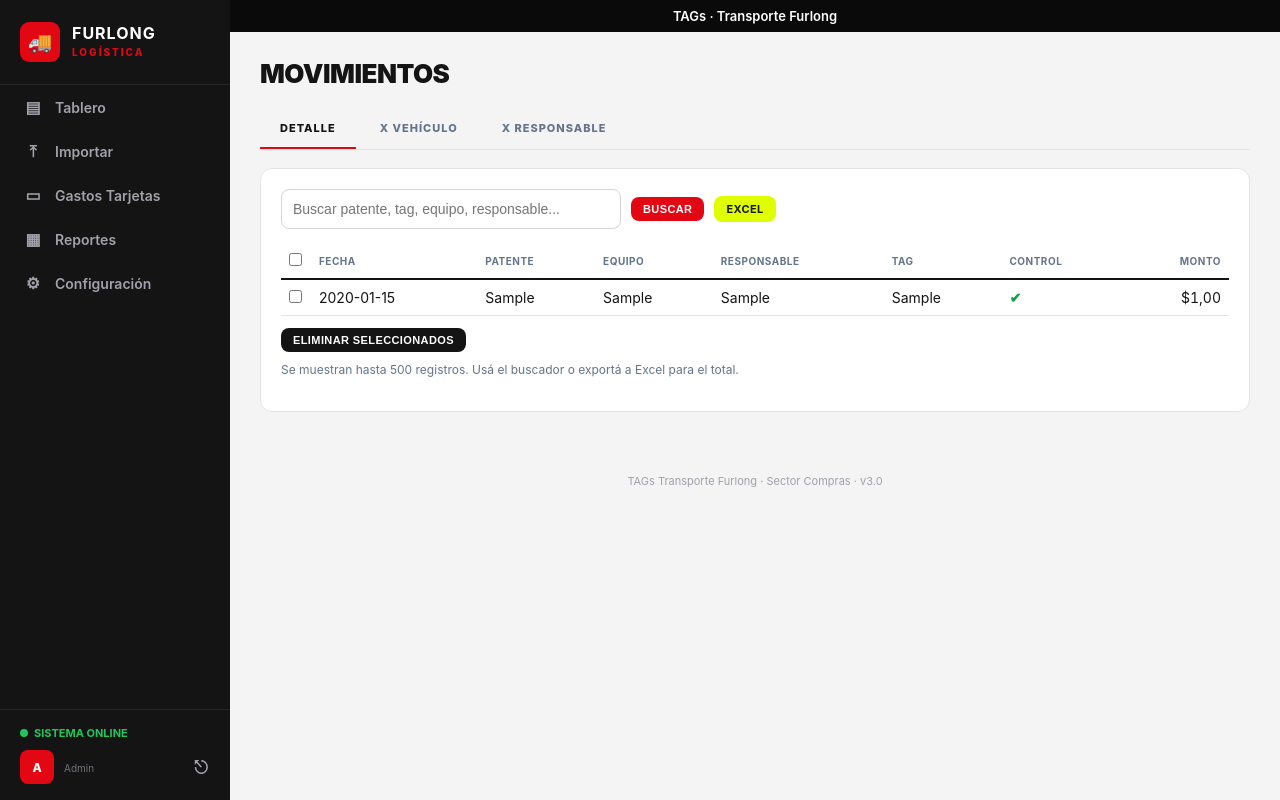
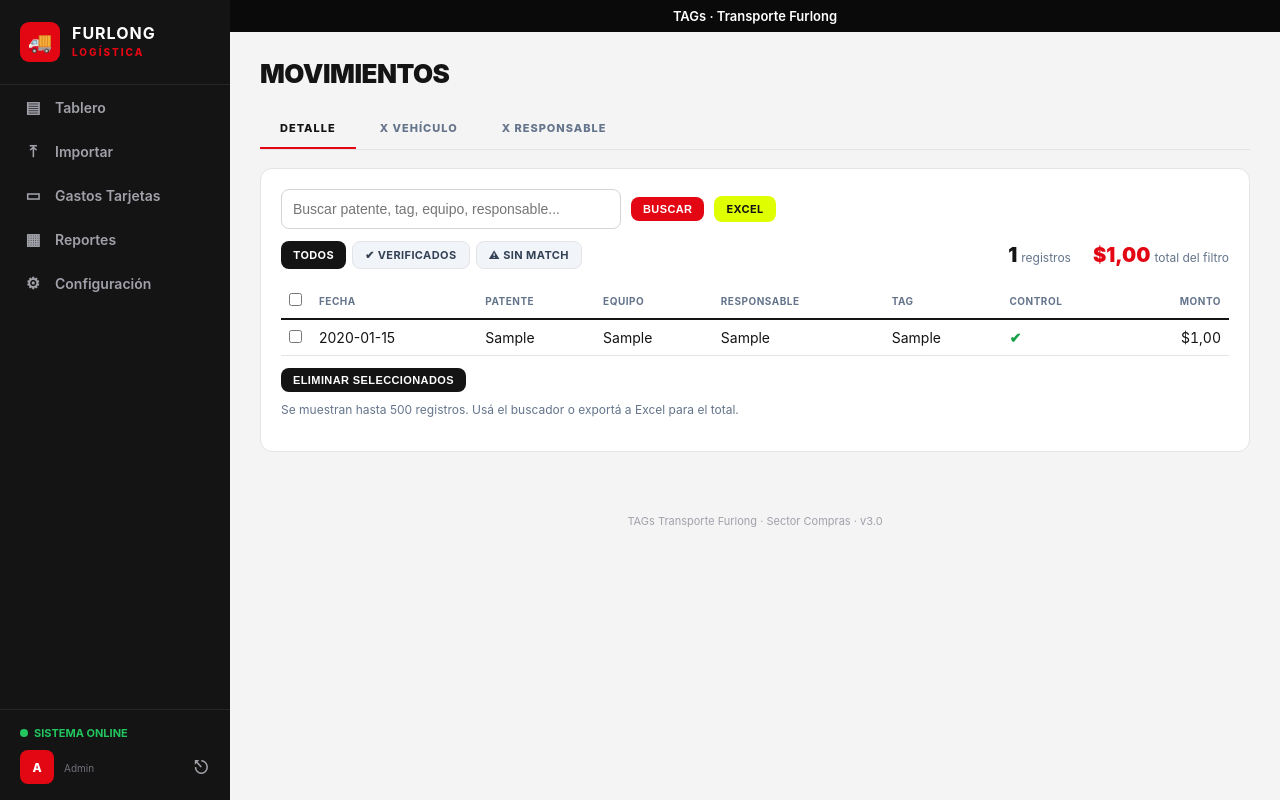
Before and after one commit to Matiasfernandez83/tags-furlong, a Flask app: page /movimientos in a window 1280 px wide. Run offline with Flask 3, Linux system fonts and the light colour scheme; the visitor is signed in with stand-in values (Sample User, id 1); tables that the repository leaves empty hold one stand-in row (values such as "Sample post").

Commit message:
Mejora parseo de fechas/categorias y filtros en Movimientos
Parseo:
- Fechas flexibles: acepta separadores / - . y anios de 2 digitos,
  normalizando todo a dd/mm/yyyy (peajes, tarjetas, periodo y vencimiento).
- Diccionarios ampliados de bancos/fintech y de categorias (mas
  operadoras de peaje, combustible y mantenimiento).
- Deteccion de titular mas robusta en resumenes de tarjeta.
- Fix: importar Excel/CSV de peajes fallaba por leer el archivo dos veces
  (arch.read consumia el stream antes de leer_filas); ahora hace seek(0).

UI:
- Vista Movimientos: filtros rapidos Todos / Verificados / Sin match y
  barra de resumen con cantidad + total del filtro completo.

Co-Authored-By: Claude Opus 4.8 <noreply@anthropic.com>

```diff
--- a/app.py
+++ b/app.py
@@ -63,9 +63,16 @@ def norm_monto(v):
     try: return float(s)
     except ValueError: return 0.0
 
+RE_FECHA = re.compile(r"\b(\d{1,2}[/.\-]\d{1,2}[/.\-]\d{2,4})\b")
+
 def fmt_fecha(v):
     if isinstance(v, datetime): return v.strftime("%d/%m/%Y")
-    return str(v or "").strip()[:10]
+    m = RE_FECHA.search(str(v or ""))
+    if not m: return str(v or "").strip()[:10]
+    d, mo, y = re.split(r"[/.\-]", m.group(1))
+    if len(y) == 2: y = "20" + y
+    try: return f"{int(d):02d}/{int(mo):02d}/{int(y):04d}"
+    except ValueError: return m.group(1)
 
 def pesos(n):
     return f"${n:,.2f}".replace(",", "@").replace(".", ",").replace("@", ".")
@@ -109,13 +116,15 @@ def mapear_columnas(filas, campos):
 # ================= EXTRACCION PDF (sin IA) =================
 RE_MONTO = re.compile(r"\$?\s*\d{1,3}(?:\.\d{3})*,\d{2}|\$?\s*\d+,\d{2}")
 RE_TAG = re.compile(r"\b[A-Z]{0,4}\d{8,14}\b")
-RE_FECHA = re.compile(r"\b(\d{2}/\d{2}/(?:\d{4}|\d{2}))\b")
 RE_TOTAL = re.compile(r"(TOTAL\s+GRAVADO|SUBTOTAL|IMPORTE\s+TOTAL|TOTAL)\D*?([\d.,]+,\d{2})", re.I)
 RE_TOTAL_TARJETA = re.compile(r"(TOTAL\s+A\s+PAGAR|SALDO\s+ACTUAL|TOTAL\s+CONSUMOS|PAGO\s+TOTAL)\D*?([\d.,]+,\d{2})", re.I)
-RE_PERIODO = re.compile(r"(CIERRE|PERIODO|RESUMEN)\D{0,20}(\d{2}/\d{2}/(?:\d{4}|\d{2}))", re.I)
-RE_VENC = re.compile(r"(VENCIMIENTO|VENCE|VTO)\D{0,20}(\d{2}/\d{2}/(?:\d{4}|\d{2}))", re.I)
+RE_PERIODO = re.compile(r"(CIERRE|PERIODO|RESUMEN)\D{0,20}(\d{1,2}[/.\-]\d{1,2}[/.\-]\d{2,4})", re.I)
+RE_VENC = re.compile(r"(VENCIMIENTO|VENCE|VTO)\D{0,20}(\d{1,2}[/.\-]\d{1,2}[/.\-]\d{2,4})", re.I)
 BANCOS = ["GALICIA", "SANTANDER", "BBVA", "MACRO", "NACION", "PROVINCIA", "ICBC", "HSBC",
-          "PATAGONIA", "SUPERVIELLE", "CREDICOOP", "VISA", "MASTERCARD", "AMEX", "AMERICAN EXPRESS", "NARANJA"]
+          "PATAGONIA", "SUPERVIELLE", "CREDICOOP", "COMAFI", "ITAU", "CITI", "BIND", "HIPOTECARIO",
+          "CIUDAD", "SANTA FE", "CORDOBA", "ENTRE RIOS", "SAN JUAN", "ROELA", "COLUMBIA",
+          "BRUBANK", "UALA", "UALÁ", "MERCADO PAGO", "MERCADOPAGO", "REBA", "WILOBANK",
+          "VISA", "MASTERCARD", "MAESTRO", "AMEX", "AMERICAN EXPRESS", "CABAL", "NARANJA", "CENCOSUD"]
 
 def texto_pdf(archivo):
     import pdfplumber
@@ -129,9 +138,13 @@ def texto_pdf(archivo):
 
 def categorizar(desc):
     d = desc.upper()
-    if any(k in d for k in ("PEAJE", "AUSA", "AUSOL", "AUTOPISTA", "TELEPASE", "AUBASA", "CORREDOR", "PASE")): return "PEAJE"
-    if any(k in d for k in ("YPF", "AXION", "SHELL", "PUMA", "GNC", "COMBUSTIBLE", "NAFTA", "GASOIL")): return "COMBUSTIBLE"
-    if any(k in d for k in ("SERVICE", "TALLER", "REPUESTO", "GOMERIA", "NEUMATICO", "LUBRICANTE")): return "MANTENIMIENTO"
+    if any(k in d for k in ("PEAJE", "AUSA", "AUSOL", "AUTOPISTA", "TELEPASE", "TELEPEAJE", "AUBASA",
+        "CORREDOR VIAL", "RICCHERI", "ILLIA", "DELLEPIANE", "ACCESO OESTE", "ACCESO NORTE",
+        "CAMINOS DEL", "AUTOPISTAS DEL", "RUTAS DEL", "PANAMERICANA", "PASE URBANO")): return "PEAJE"
+    if any(k in d for k in ("YPF", "AXION", "SHELL", "PUMA", "GNC", "COMBUSTIBLE", "NAFTA", "GASOIL",
+        "REFINOR", "ESTACION DE SERVICIO", "LUBRICANTES YPF")): return "COMBUSTIBLE"
+    if any(k in d for k in ("SERVICE", "TALLER", "REPUESTO", "GOMERIA", "NEUMATICO", "LUBRICANTE",
+        "MECANIC", "FILTRO", "ACEITE", "AUTOELEVADOR", "CUBIERTA")): return "MANTENIMIENTO"
     return "GASTO"
 
 def parsear_pdf_peajes(archivo):
@@ -144,7 +157,7 @@ def parsear_pdf_peajes(archivo):
         if v > 0 and (p < prioridad or (p == prioridad and v > total_doc)):
             total_doc, prioridad = v, p
     m = RE_FECHA.search(texto)
-    fecha_doc = m.group(1) if m else ""
+    fecha_doc = fmt_fecha(m.group(1)) if m else ""
     items = []
     for linea in texto.split("\n"):
         lu = linea.upper()
@@ -158,7 +171,7 @@ def parsear_pdf_peajes(archivo):
         if monto <= 0: continue
         f = RE_FECHA.search(linea)
         concepto = re.sub(r"\s{2,}", " ", RE_FECHA.sub("", RE_MONTO.sub("", RE_TAG.sub("", linea)))).strip(" -|$") or "Peaje"
-        items.append({"fecha": f.group(1) if f else fecha_doc, "tag": tag,
+        items.append({"fecha": fmt_fecha(f.group(1)) if f else fecha_doc, "tag": tag,
                       "concepto": concepto[:80], "monto": monto})
     return items, total_doc
 
@@ -167,12 +180,16 @@ def parsear_pdf_tarjeta(archivo):
     tu = texto.upper()
     banco = next((b for b in BANCOS if b in tu), "Banco")
     titular = ""
-    m = re.search(r"TITULAR\W{0,5}([A-ZÑÁÉÍÓÚ ,.]{4,40})", tu)
-    if m: titular = m.group(1).strip().title()
+    for pat in (r"TITULAR\W{0,5}([A-ZÑÁÉÍÓÚ][A-ZÑÁÉÍÓÚ ,.]{3,40})",
+                r"SR[A]?\.?\W{1,3}([A-ZÑÁÉÍÓÚ][A-ZÑÁÉÍÓÚ ,.]{3,40})"):
+        m = re.search(pat, tu)
+        if m:
+            titular = re.sub(r"\s{2,}", " ", m.group(1)).strip(" ,.").title()
+            break
     m = RE_PERIODO.search(texto)
-    periodo = m.group(2) if m else (RE_FECHA.search(texto).group(1) if RE_FECHA.search(texto) else "")
+    periodo = fmt_fecha(m.group(2)) if m else (fmt_fecha(RE_FECHA.search(texto).group(1)) if RE_FECHA.search(texto) else "")
     m = RE_VENC.search(texto)
-    venc = m.group(2) if m else "-"
+    venc = fmt_fecha(m.group(2)) if m else "-"
     total = 0.0
     for m in RE_TOTAL_TARJETA.finditer(texto):
         total = max(total, norm_monto(m.group(2)))
@@ -187,7 +204,7 @@ def parsear_pdf_tarjeta(archivo):
         if monto <= 0: continue
         desc = re.sub(r"\s{2,}", " ", RE_MONTO.sub("", RE_FECHA.sub("", linea))).strip(" -|$*")
         if len(desc) < 3: continue
-        items.append({"fecha": f.group(1), "concepto": desc[:80],
+        items.append({"fecha": fmt_fecha(f.group(1)), "concepto": desc[:80],
                       "categoria": categorizar(desc), "monto": monto})
     return {"banco": banco.title(), "titular": titular, "periodo": periodo,
             "vencimiento": venc, "total": total}, items
@@ -195,6 +212,7 @@ def parsear_pdf_tarjeta(archivo):
 def extraer_items_peajes(arch, contenido):
     if arch.filename.lower().endswith(".pdf"):
         return parsear_pdf_peajes(io.BytesIO(contenido))
+    arch.seek(0)
     filas = leer_filas(arch)
     mapa, inicio = mapear_columnas(filas, ["fecha", "tag", "patente", "concepto", "monto"])
     if not mapa or "monto" not in mapa:
@@ -291,15 +309,22 @@ def movimientos():
         grupos = d.execute("""SELECT COALESCE(NULLIF(dueno,''),'Sin asignar') g, COUNT(*) n,
             SUM(monto) t, COUNT(DISTINCT patente) sub FROM movimientos GROUP BY 1 ORDER BY t DESC""").fetchall()
         return render_template("movimientos.html", vista=vista, grupos=grupos, q=q, movs=[], etiqueta="Responsable")
-    sql, args, conds = "SELECT * FROM movimientos", [], []
+    filtro = request.args.get("filtro", "")
+    args, conds = [], []
     if q:
         conds.append("(tag LIKE ? OR patente LIKE ? OR dueno LIKE ? OR concepto LIKE ?)")
         args += [f"%{q}%"] * 4
     if dueno:
         conds.append("COALESCE(NULLIF(dueno,''),'Sin asignar')=?"); args.append(dueno)
-    if conds: sql += " WHERE " + " AND ".join(conds)
-    movs = d.execute(sql + " ORDER BY id DESC LIMIT 500", args).fetchall()
-    return render_template("movimientos.html", vista="detalle", movs=movs, q=q or dueno, grupos=[])
+    if filtro == "verificado":
+        conds.append("verificado=1")
+    elif filtro == "sinmatch":
+        conds.append("verificado=0")
+    where = (" WHERE " + " AND ".join(conds)) if conds else ""
+    movs = d.execute("SELECT * FROM movimientos" + where + " ORDER BY id DESC LIMIT 500", args).fetchall()
+    resumen = d.execute("SELECT COUNT(*) n, COALESCE(SUM(monto),0) t FROM movimientos" + where, args).fetchone()
+    return render_template("movimientos.html", vista="detalle", movs=movs, q=q or dueno,
+                           qtext=q, dueno=dueno, filtro=filtro, resumen=resumen, grupos=[])
 
 @app.route("/movimientos/borrar", methods=["POST"])
 def borrar_movimientos():
--- a/templates/movimientos.html
+++ b/templates/movimientos.html
@@ -23,11 +23,25 @@
 </div>
 {% else %}
 <div class="tarjeta">
-  <form class="linea" method="get" style="margin-bottom:14px">
-    <input type="text" name="q" value="{{ q }}" placeholder="Buscar patente, tag, equipo, responsable..." style="max-width:340px">
+  <form class="linea" method="get" style="margin-bottom:12px">
+    <input type="text" name="q" value="{{ qtext }}" placeholder="Buscar patente, tag, equipo, responsable..." style="max-width:340px">
+    {% if dueno %}<input type="hidden" name="dueno" value="{{ dueno }}">{% endif %}
+    {% if filtro %}<input type="hidden" name="filtro" value="{{ filtro }}">{% endif %}
     <button class="btn chico" type="submit">Buscar</button>
     <a class="btn chico lima" href="/exportar">Excel</a>
   </form>
+  {% set qs = ('&q=' ~ qtext|urlencode if qtext else '') ~ ('&dueno=' ~ dueno|urlencode if dueno else '') %}
+  <div style="display:flex;justify-content:space-between;align-items:center;flex-wrap:wrap;gap:12px;margin-bottom:14px">
+    <div style="display:flex;gap:6px;flex-wrap:wrap">
+      <a class="btn chico {{ 'sec' if not filtro else 'gh' }}" href="/movimientos?filtro={{ qs }}">Todos</a>
+      <a class="btn chico {{ 'sec' if filtro=='verificado' else 'gh' }}" href="/movimientos?filtro=verificado{{ qs }}">✔ Verificados</a>
+      <a class="btn chico {{ 'sec' if filtro=='sinmatch' else 'gh' }}" href="/movimientos?filtro=sinmatch{{ qs }}">⚠ Sin match</a>
+    </div>
+    <div style="display:flex;gap:22px;align-items:baseline">
+      <div><span style="font-size:20px;font-weight:900">{{ resumen.n }}</span> <span class="mini">registros</span></div>
+      <div><span style="font-size:20px;font-weight:900;color:var(--rojo)">{{ resumen.t|pesos }}</span> <span class="mini">total del filtro</span></div>
+    </div>
+  </div>
   <form method="post" action="/movimientos/borrar" onsubmit="return confirm('¿Eliminar los movimientos seleccionados?')">
   <div style="overflow-x:auto">
   <table>
```
